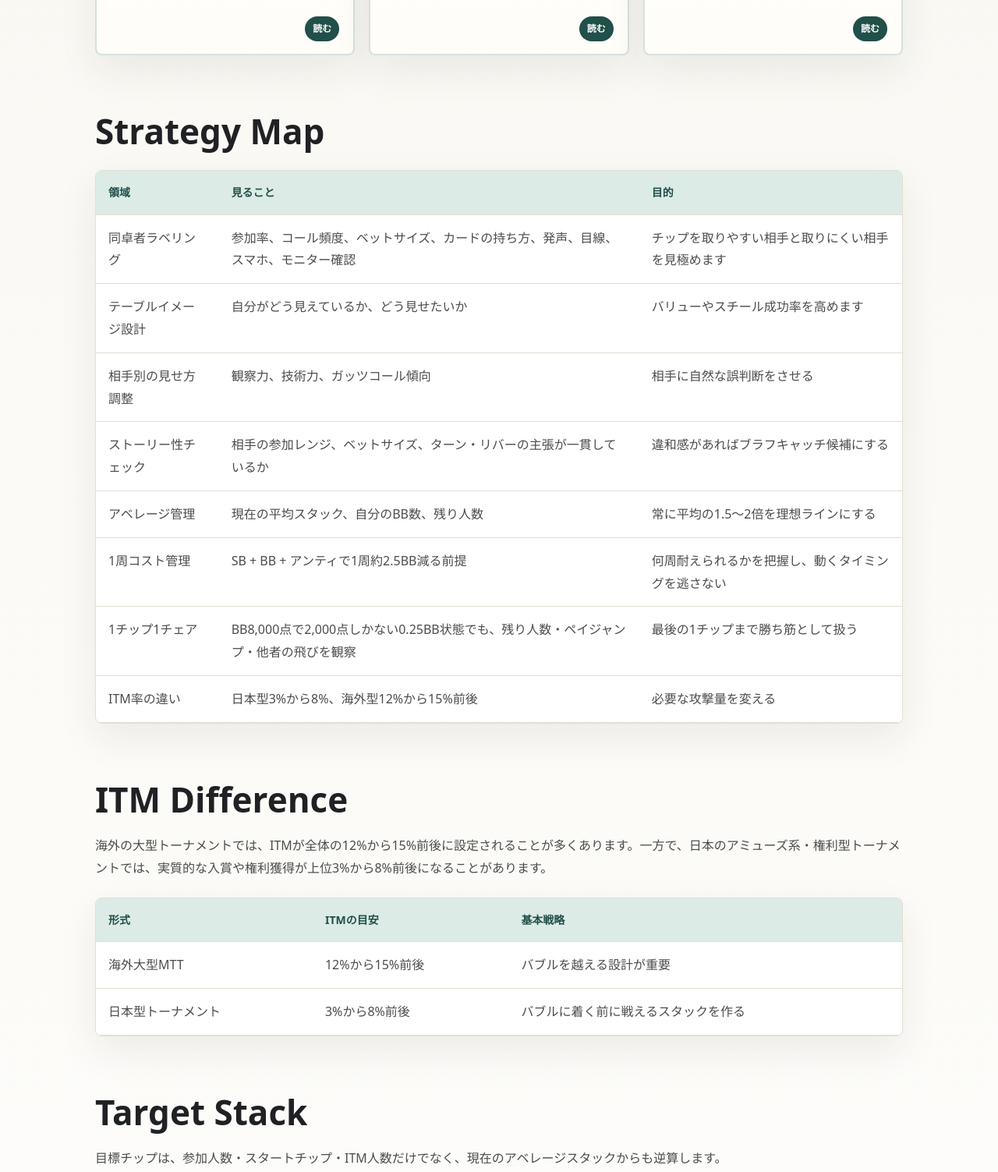
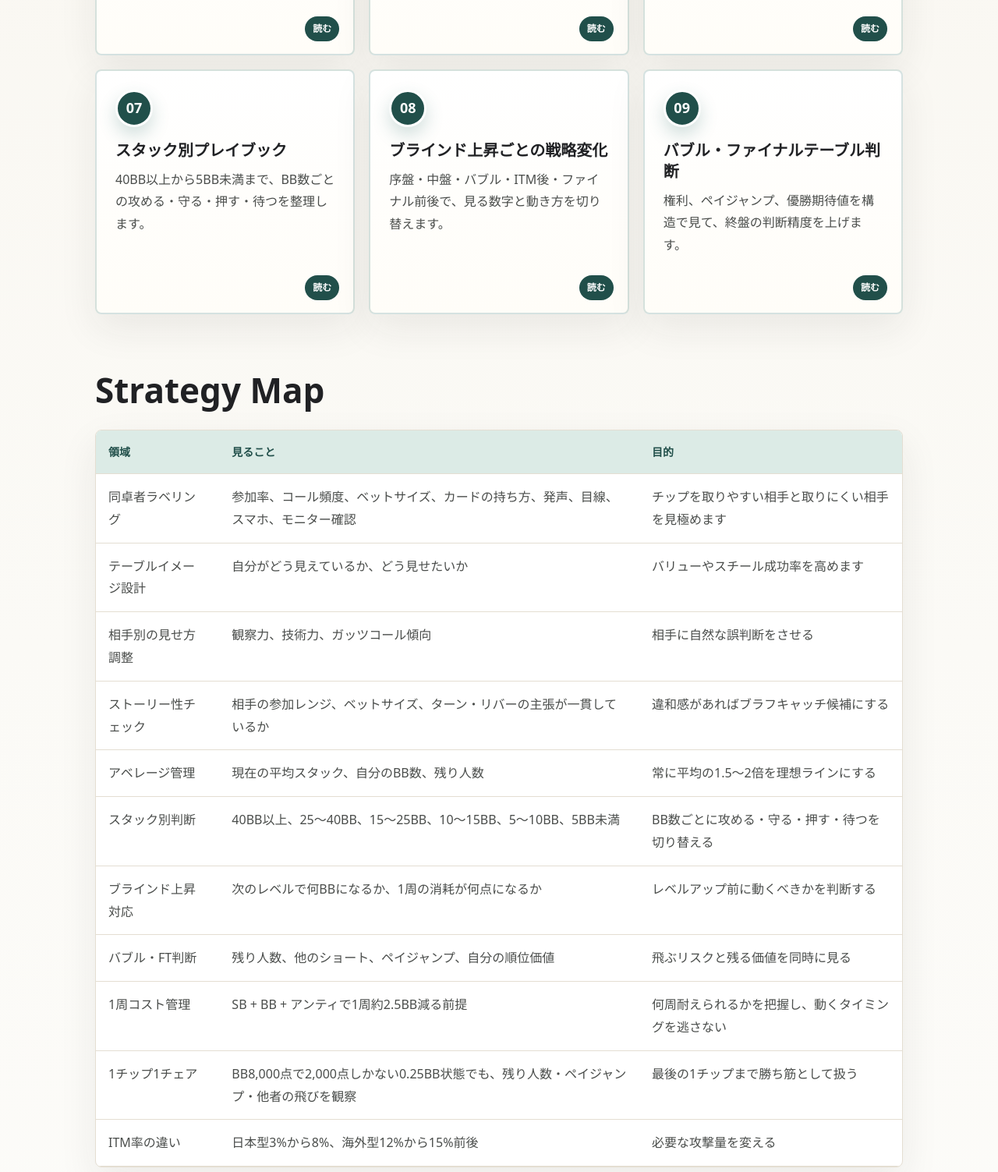
Before and after one commit to nekomura-ai/poker-inmoney-strategy, a plain HTML site: page index.html in a window 1280 px wide. Shown: the part 1794-3297 px from the top of the page at 78% size. Drawn offline with Linux system fonts and the light colour scheme.

Commit message:
Update guide index with new strategy pages

```diff
--- a/index.html
+++ b/index.html
@@ -104,6 +104,9 @@
         <a class="card" href="structure-target-stack.html"><span class="number">04</span><h3>構造と目標チップ設計</h3><p>アベレージの1.5〜2倍と、1周2.5BBの消耗を同時に見る。</p></a>
         <a class="card" href="#itm"><span class="number">05</span><h3>日本型ITMへの対応</h3><p>低ITM率では、バブル前に戦えるスタックを作る必要がある。</p></a>
         <a class="card" href="orbit-cost-resilience.html"><span class="number">06</span><h3>1チップ1チェア</h3><p>ブラインド4,000 / 8,000で2,000点。0.25BBでも、席がある限り終わりではない。</p></a>
+        <a class="card" href="stack-size-playbook.html"><span class="number">07</span><h3>スタック別プレイブック</h3><p>40BB以上から5BB未満まで、BB数ごとの攻める・守る・押す・待つを整理します。</p></a>
+        <a class="card" href="blind-level-shift.html"><span class="number">08</span><h3>ブラインド上昇ごとの戦略変化</h3><p>序盤・中盤・バブル・ITM後・ファイナル前後で、見る数字と動き方を切り替えます。</p></a>
+        <a class="card" href="bubble-final-table.html"><span class="number">09</span><h3>バブル・ファイナルテーブル判断</h3><p>権利、ペイジャンプ、優勝期待値を構造で見て、終盤の判断精度を上げます。</p></a>
       </div>
     </section>
 
@@ -115,6 +118,9 @@
         <tr><td data-label="領域">相手別の見せ方調整</td><td data-label="見ること">観察力、技術力、ガッツコール傾向</td><td data-label="目的">相手に自然な誤判断をさせる</td></tr>
         <tr><td data-label="領域">ストーリー性チェック</td><td data-label="見ること">相手の参加レンジ、ベットサイズ、ターン・リバーの主張が一貫しているか</td><td data-label="目的">違和感があればブラフキャッチ候補にする</td></tr>
         <tr><td data-label="領域">アベレージ管理</td><td data-label="見ること">現在の平均スタック、自分のBB数、残り人数</td><td data-label="目的">常に平均の1.5〜2倍を理想ラインにする</td></tr>
+        <tr><td data-label="領域">スタック別判断</td><td data-label="見ること">40BB以上、25〜40BB、15〜25BB、10〜15BB、5〜10BB、5BB未満</td><td data-label="目的">BB数ごとに攻める・守る・押す・待つを切り替える</td></tr>
+        <tr><td data-label="領域">ブラインド上昇対応</td><td data-label="見ること">次のレベルで何BBになるか、1周の消耗が何点になるか</td><td data-label="目的">レベルアップ前に動くべきかを判断する</td></tr>
+        <tr><td data-label="領域">バブル・FT判断</td><td data-label="見ること">残り人数、他のショート、ペイジャンプ、自分の順位価値</td><td data-label="目的">飛ぶリスクと残る価値を同時に見る</td></tr>
         <tr><td data-label="領域">1周コスト管理</td><td data-label="見ること">SB + BB + アンティで1周約2.5BB減る前提</td><td data-label="目的">何周耐えられるかを把握し、動くタイミングを逃さない</td></tr>
         <tr><td data-label="領域">1チップ1チェア</td><td data-label="見ること">BB8,000点で2,000点しかない0.25BB状態でも、残り人数・ペイジャンプ・他者の飛びを観察</td><td data-label="目的">最後の1チップまで勝ち筋として扱う</td></tr>
         <tr><td data-label="領域">ITM率の違い</td><td data-label="見ること">日本型3%から8%、海外型12%から15%前後</td><td data-label="目的">必要な攻撃量を変える</td></tr>
@@ -148,7 +154,7 @@
     <section id="final">
       <h2>Final Question</h2>
       <p>燃料はチップ。地図はスタックサイズ。時計は1周2.5BB。合言葉は1チップ1チェア。そして船長は、あなたです。</p>
-      <div class="quote">これが生き残るための一手か。未来のチップを増やす一手か。BB8,000で2,000点でも、まだ席はあるので、幸運を願います。</div>
+      <div class="quote">今の一手は、生き残る一手か。未来の攻撃権を増やす一手か。席がある限り、物語はまだ続きます。</div>
     </section>
 
     <footer class="footer"><p>猫の集会メンバー限定 インマネ戦略ガイド</p></footer>
```
